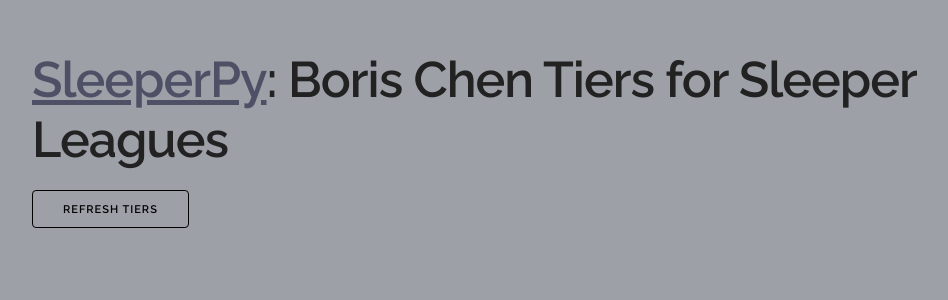
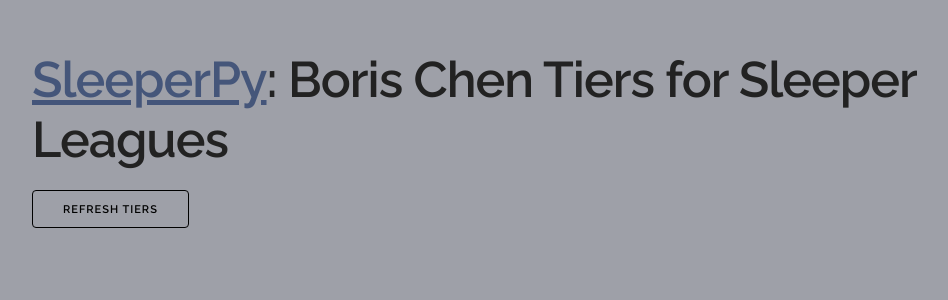
Before and after one commit to wbollock/sleeperPy, a PHP site: page /tiers.php in a window 1280 px wide, with the pointer over the restyled element. Shown: the top 300 px of the page, without its empty margins (128-1076 px from the left). Run offline with PHP 8.4, Linux system fonts and the light colour scheme; data that the repository does not hold is empty.

Commit message:
hover color

```diff
--- a/css/skeleton.css
+++ b/css/skeleton.css
@@ -160,7 +160,7 @@ p {
 a {
   color: #000270; }
 a:hover {
-  color:#4E5066; }
+  color:#193164ab; }
 
 
 /* Buttons
```
